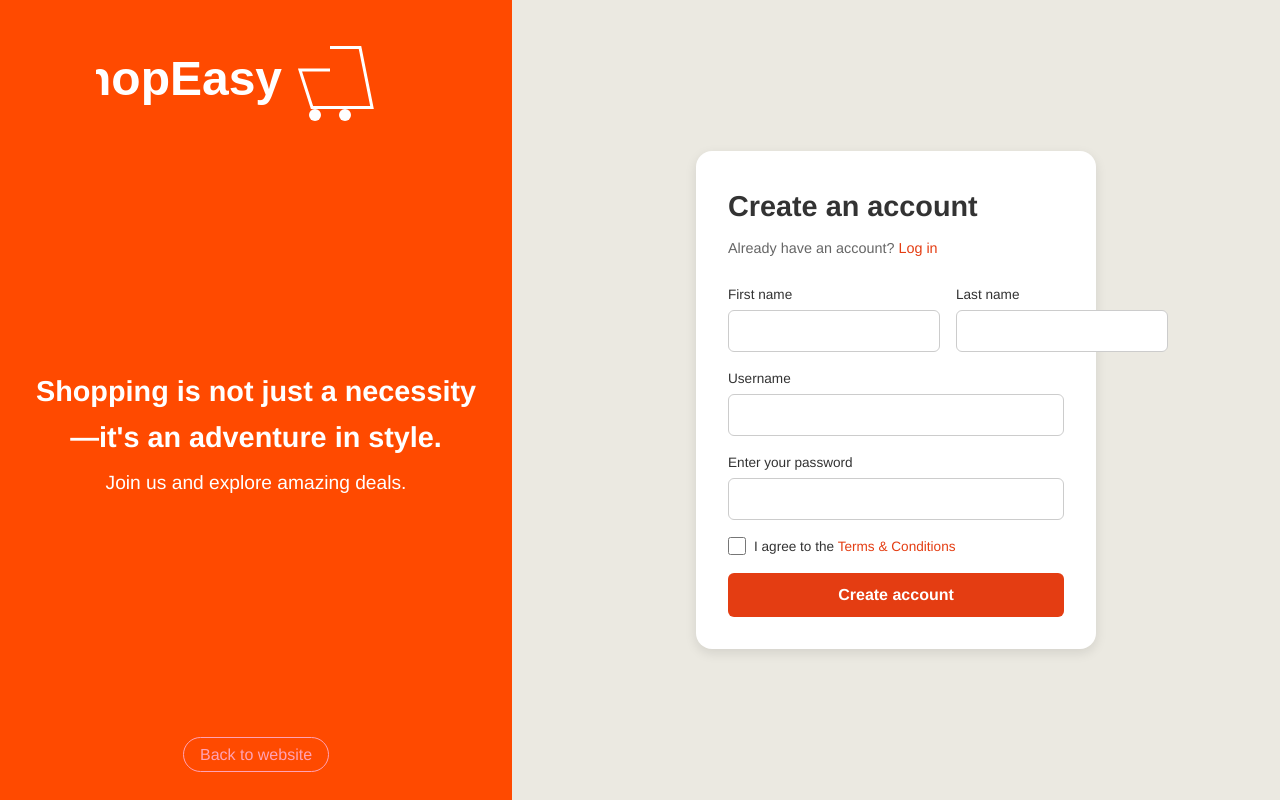
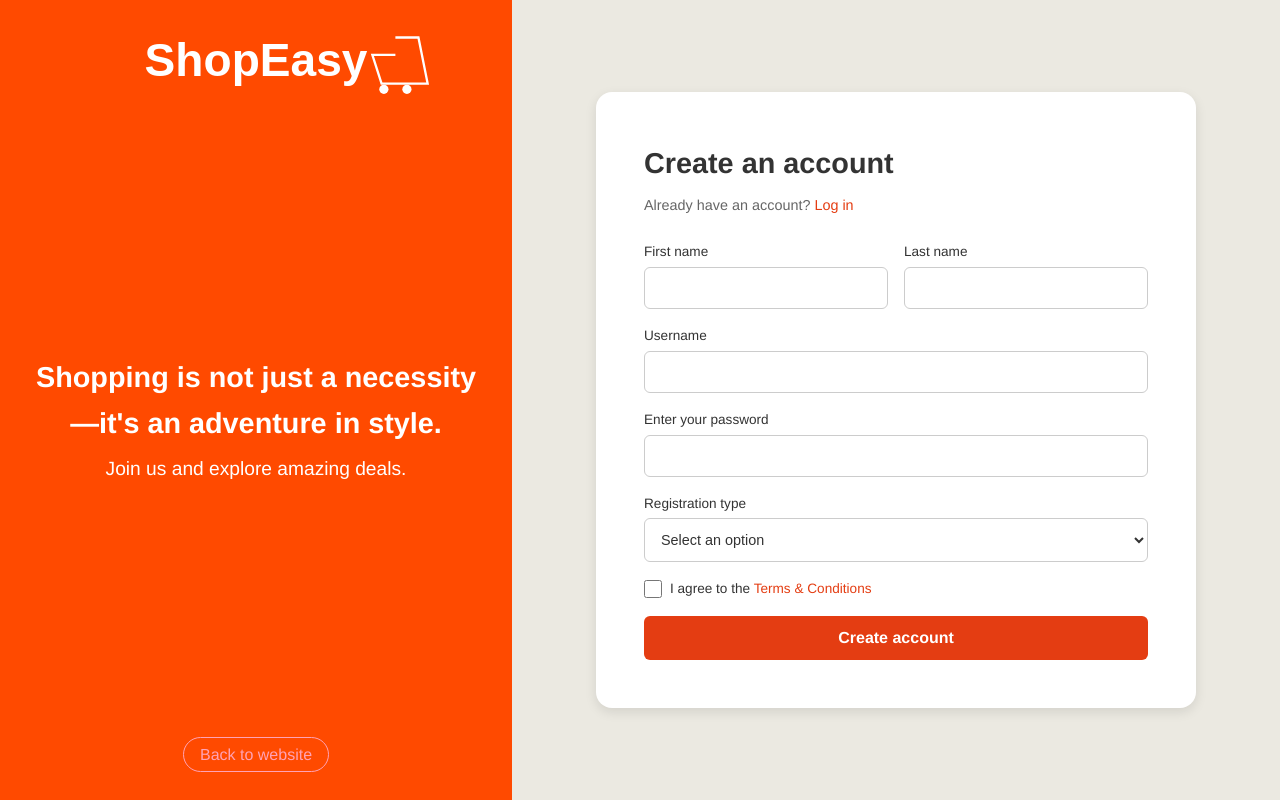
Before and after one commit to osmansahyilmaz/CS308-Term-Project, a React (Create React App) app in the folder frontend/: page /register in a window 1280 px wide. Built offline with nearby package versions, Linux system fonts and the light colour scheme.

Commit message:
SCRUM-49 Implement registration page UI with role selection

```diff
--- a/frontend/src/components/LeftPanel.jsx
+++ b/frontend/src/components/LeftPanel.jsx
@@ -1,3 +1,6 @@
+
+
+
 import React from 'react';
 import { Link } from 'react-router-dom';
 import styles from './LeftPanel.module.css';
@@ -7,16 +10,15 @@ function LeftPanel({ bottomLinkText, bottomLinkRoute, quote, subQuote }) {
         <div className={styles.leftPanel}>
             <div className={styles.logoContainer}>
                 <svg
-                    width="320"
-                    height="100"
-                    viewBox="0 0 320 100"
+                    width="100%"
+                    height="100%"
+                    viewBox="0 0 500 100"
                     fill="none"
                     xmlns="http://www.w3.org/2000/svg"
                     >
-                    {/* The panel background is provided by CSS */}
-                    <g transform="translate(160,50)" dominantBaseline="middle" textAnchor="middle">
+                    <g transform="translate(250,50)" dominantBaseline="middle" textAnchor="middle">
                         <text
-                            x="-90"  /* Moved further left so the "S" is fully visible */
+                        x="0"
                         y="0"
                         fill="#ffffff"
                         fontSize="48"
@@ -25,7 +27,8 @@ function LeftPanel({ bottomLinkText, bottomLinkRoute, quote, subQuote }) {
                         >
                         ShopEasy
                         </text>
-                        <g transform="translate(80,0) scale(1.5) translate(-4,-23)">
+                        {/* Move the cart a reasonable distance to the right of the text */}
+                        <g transform="translate(150,0) scale(1.2) translate(-4,-23)">
                         <path
                             d="M0 0 L20 0 L28 40 L-12 40 L-20 15 L0 15"
                             stroke="#ffffff"
--- a/frontend/src/components/LeftPanel.module.css
+++ b/frontend/src/components/LeftPanel.module.css
@@ -10,7 +10,13 @@
 }
 
 .logoContainer {
-    margin-top: 1rem;
+
+    display: flex;
+    justify-content: center;
+    align-items: center;
+    /* Possibly some padding or height as needed */
+    width: 100%;
+    overflow: visible;
 }
 
 .contentWrapper {
--- a/frontend/src/pages/RegisterPage.jsx
+++ b/frontend/src/pages/RegisterPage.jsx
@@ -7,9 +7,10 @@ function RegisterPage() {
     const [formData, setFormData] = useState({
         firstName: '',
         lastName: '',
-        username: '',  // Changed from email to username
+        username: '',
         password: '',
         agreed: false,
+        role: '',  // <-- Add a "role" or "registrationType" field
     });
 
     const handleChange = (e) => {
@@ -23,6 +24,7 @@ function RegisterPage() {
     const handleSubmit = (e) => {
         e.preventDefault();
         console.log('Form submitted:', formData);
+        // Here you can handle the form submission, e.g., send data to your server
     };
 
     return (
@@ -69,6 +71,7 @@ function RegisterPage() {
                                 />
                             </div>
                         </div>
+
                         <div className={styles.inputGroup}>
                             <label htmlFor="username">Username</label>
                             <input
@@ -80,6 +83,7 @@ function RegisterPage() {
                                 required
                             />
                         </div>
+
                         <div className={styles.inputGroup}>
                             <label htmlFor="password">Enter your password</label>
                             <input
@@ -91,6 +95,24 @@ function RegisterPage() {
                                 required
                             />
                         </div>
+
+                        {/* New Registration Type field */}
+                        <div className={styles.inputGroup}>
+                            <label htmlFor="role">Registration type</label>
+                            <select
+                                id="role"
+                                name="role"
+                                value={formData.role}
+                                onChange={handleChange}
+                                required
+                            >
+                                <option value="" disabled>Select an option</option>
+                                <option value="customer">Customer</option>
+                                <option value="productManager">Product Manager</option>
+                                <option value="salesManager">Sales Manager</option>
+                            </select>
+                        </div>
+
                         <div className={styles.termsGroup}>
                             <input
                                 type="checkbox"
@@ -104,6 +126,7 @@ function RegisterPage() {
                                 I agree to the <Link to="/terms">Terms &amp; Conditions</Link>
                             </label>
                         </div>
+
                         <button type="submit" className={styles.submitButton}>
                             Create account
                         </button>
--- a/frontend/src/pages/RegisterPage.module.css
+++ b/frontend/src/pages/RegisterPage.module.css
@@ -1,3 +1,11 @@
+
+
+
+
+
+
+
+
 .registerContainer {
     display: flex;
     width: 100%;
@@ -22,9 +30,9 @@
 .formWrapper {
     background-color: #fff;
     border-radius: 16px;
-    padding: 2rem;
+    padding: 3rem;
     width: 100%;
-    max-width: 400px;
+    max-width: 600px;
     box-shadow: 0 4px 12px rgba(0,0,0,0.1);
 }
 
@@ -128,4 +136,19 @@
     background-color: #D6536D;
 }
 
+.inputGroup select {
+    padding: 0.75rem;
+    border-radius: 6px;
+    border: 1px solid #ccc;
+    background-color: #fff;
+    color: #333;
+    font-size: 0.9rem;
+    transition: border-color 0.2s;
+}
+
+.inputGroup select:focus {
+    outline: none;
+    border-color: #FFA2B6;
+}
+
 /* Removed divider and OAuth buttons */
```
Lines whose indentation alone changed are shown as unchanged.
